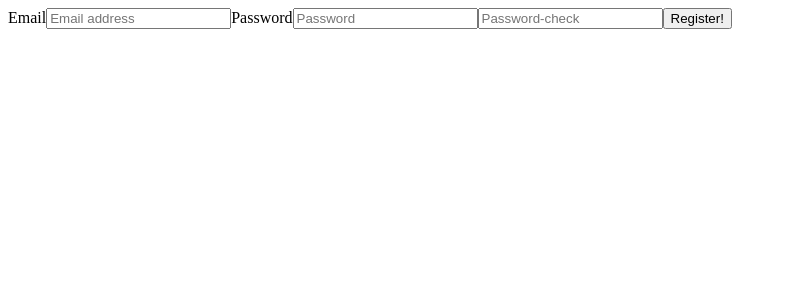
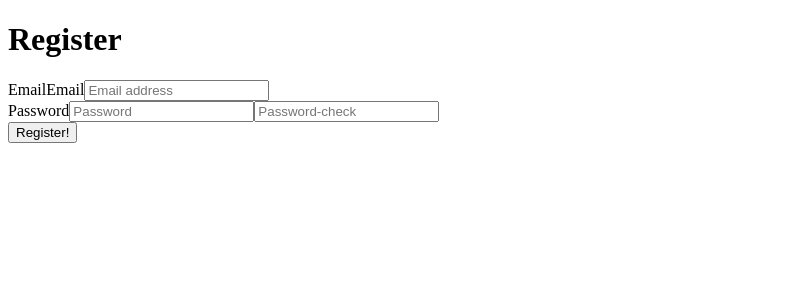
Before and after one commit to youn1016sun/front, a Next.js app: page /RegisterPage in a window 1280 px wide. Shown: the top 300 px of the page, without its empty margins (0-787 px from the left). Built offline with nearby package versions, Linux system fonts and the light colour scheme.

Commit message:
회원가입 페이지 디자인 추가

```diff
--- a/src/pages/RegisterPage.tsx
+++ b/src/pages/RegisterPage.tsx
@@ -1,4 +1,5 @@
 import { InputText } from "primereact/inputtext";
+import { Card } from "primereact/card";
 import { Button } from "primereact/button";
 import RegisterApi from "../api/RegisterApi";
 import { useState, useEffect } from "react";
@@ -35,10 +36,11 @@ const RegisterPage: React.FC = () => {
   };
 
   return (
-    <div className="flex align-items-center justify-content-center">
-      <div className="surface-card p-4 shadow-2 border-round w-full lg:w-6">
-
-        <div>
+    <div className="login-container">
+      <Card className="login-card">
+        <h1>Register</h1>
+        <div className="p-field">
+          <label htmlFor="email">Email</label>
           <label htmlFor="email" className="block text-900 font-medium mb-2">
             Email
           </label>
@@ -49,8 +51,9 @@ const RegisterPage: React.FC = () => {
             placeholder="Email address"
             className="w-full mb-3"
           />
-
-          <label htmlFor="password" className="block text-900 font-medium mb-2">
+        </div>
+        <div className="p-field">
+        <label htmlFor="password" className="block text-900 font-medium mb-2">
             Password
           </label>
           <InputText
@@ -67,18 +70,16 @@ const RegisterPage: React.FC = () => {
             placeholder="Password-check"
             className="w-full mb-3"
           />
-
-          <Button
+        </div>
+        <Button
             label="Register!"
             onClick={handleRegister}
             icon="pi pi-user"
             className="w-full"
             disabled={!passwdCheckValid} // 비밀번호 확인이 일치하지 않으면 비활성화
           />
-        </div>
-      </div>
+      </Card>
     </div>
   );
 };
-
 export default RegisterPage;
```
